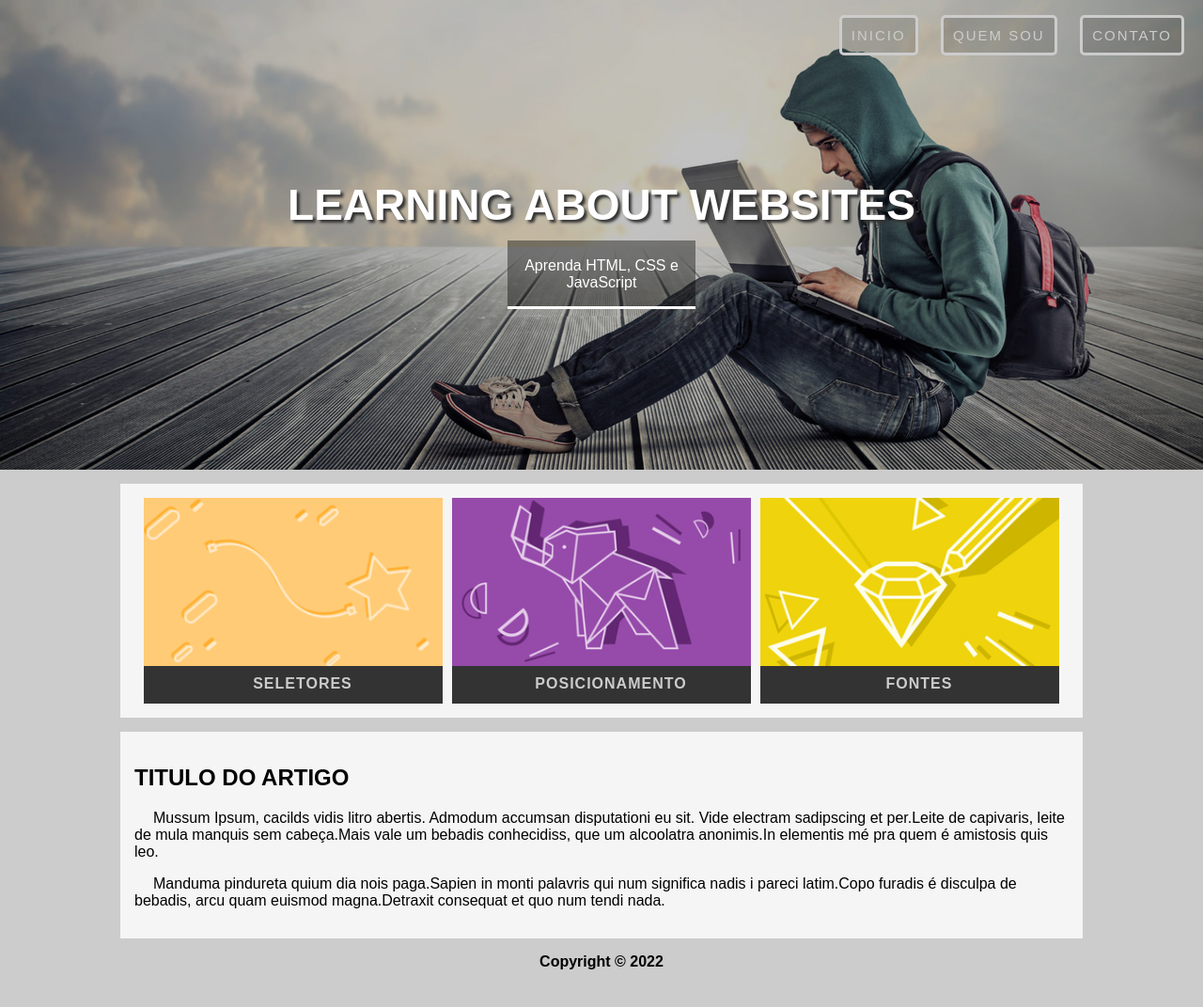
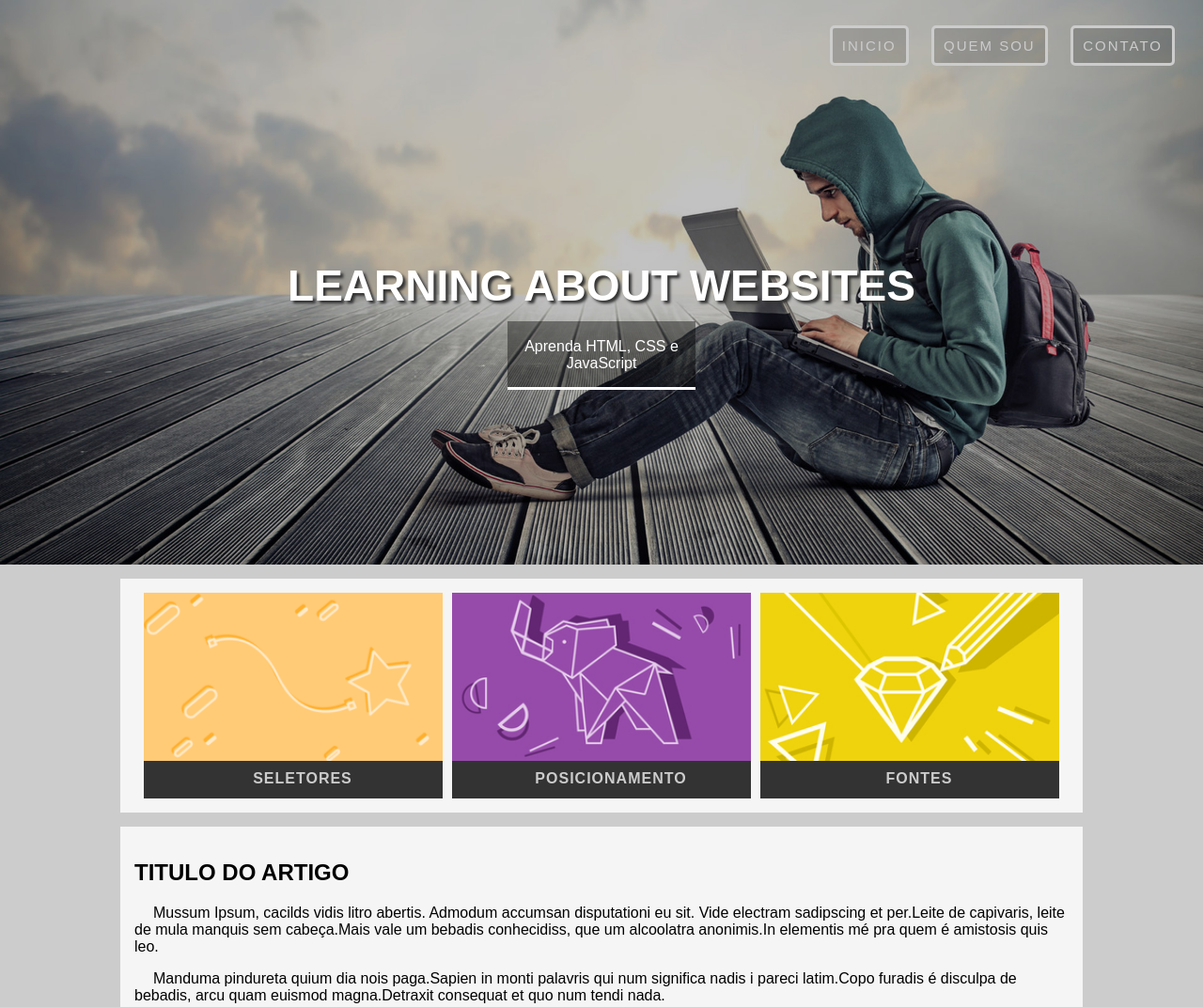
Before and after one commit to luislong0/sites, a plain HTML site: page ProjetoCSS/index.html in a window 1280 px wide. Shown: the top 1072 px of the page at 94% size. Before the commit the page ends 1049 px from the top, so only its background shows below. Drawn offline with Linux system fonts and the light colour scheme.

Commit message:
finalização do projeto
finalização do projeto

```diff
--- a/ProjetoCSS/css/style.css
+++ b/ProjetoCSS/css/style.css
@@ -6,11 +6,13 @@ body {
 
 .hero{
     background-image: url(../img/bg-3.jpg);
-    height: 500px;
+    height: 600px;
     background-position: right center;
     background-size: cover;
+    border-top: 1px solid transparent;
+}
 
-}
+
 
 .hero-content{
     padding-top: 160px;
@@ -23,6 +25,12 @@ body {
     text-transform: uppercase;
     font-size: 46px;
     text-shadow: 3px 3px 3px #333;
+}
+
+.hero nav ul{
+    text-align: right;
+    margin-right: 30px;
+    padding-top: 10px;
 }
 
 .hero-content p{
@@ -43,6 +51,7 @@ main {
     margin: auto;
 }
 
+
 .content-section {
     background-color: whitesmoke;
     padding: 15px;
@@ -50,22 +59,16 @@ main {
     overflow: auto;
 }
 
-.menu ul {
-    float: right;
-    margin-right: 20px;
-}
 
-.menu ul li {
+.menu li {
     display: inline-block;
     margin-left: 20px;
     font-size: 15px;
-    position: relative;
     background-color: rgba(0, 0, 0, 0.15);
     border-style: solid;
     border-width: 3px;
     border-color: #ccc;
     border-radius: 5px;
-
 }
 
 
@@ -78,7 +81,6 @@ main {
     color: #ccc;
     padding: 10px;
     letter-spacing: 2px;
-
 }
 
 .menu li a:hover {
```
